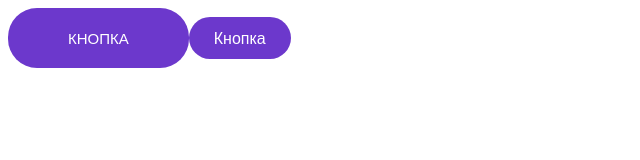
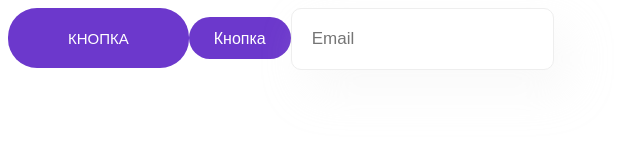
Before and after one commit to Alexandroff1997/food-delivery, a React (Vite) app: page / in a window 1280 px wide. Shown: the top 160 px of the page, without its empty margins (0-640 px from the left). Built offline with nearby package versions, Linux system fonts and the light colour scheme.

Commit message:
component input and input styles

```diff
--- a/src/App.tsx
+++ b/src/App.tsx
@@ -1,10 +1,12 @@
 import Button from './components/Button/Button';
+import Input from './components/Input/Input';
 
 function App() {
 	return (
 		<>
 			<Button appearence='big'>Кнопка</Button>
 			<Button appearence='small'>Кнопка</Button>
+			<Input placeholder='Email' />
 		</>
 	);
 }
--- /dev/null
+++ b/src/components/Input/Input.module.css
@@ -0,0 +1,10 @@
+.input {
+	font-size: 17px;
+	font-style: normal;
+	font-weight: 400;
+	color: var(--text-color);
+	border: 1px solid #EEE;
+	border-radius: 10px;
+	box-shadow: 15px 20px 45px 0px rgba(233, 233, 233, 0.25);
+	padding: 20px;
+}
--- /dev/null
+++ b/src/components/Input/Input.props.ts
@@ -0,0 +1,5 @@
+import { InputHTMLAttributes } from 'react';
+
+export interface InputProps extends InputHTMLAttributes<HTMLInputElement> {
+	isValid?: boolean;
+}
--- /dev/null
+++ b/src/components/Input/Input.tsx
@@ -0,0 +1,14 @@
+import { forwardRef } from 'react';
+import { InputProps } from './Input.props';
+import styles from './Input.module.css';
+import cn from 'classnames';
+
+const Input = forwardRef<HTMLInputElement, InputProps>(function Input({ isValid = true, className, ...props }, ref) {
+	return (
+		<input ref={ref} className={cn(styles['input'], className, {
+			[styles['invalid']]: isValid
+		})} { ...props } />
+	);
+});
+
+export default Input;
```
